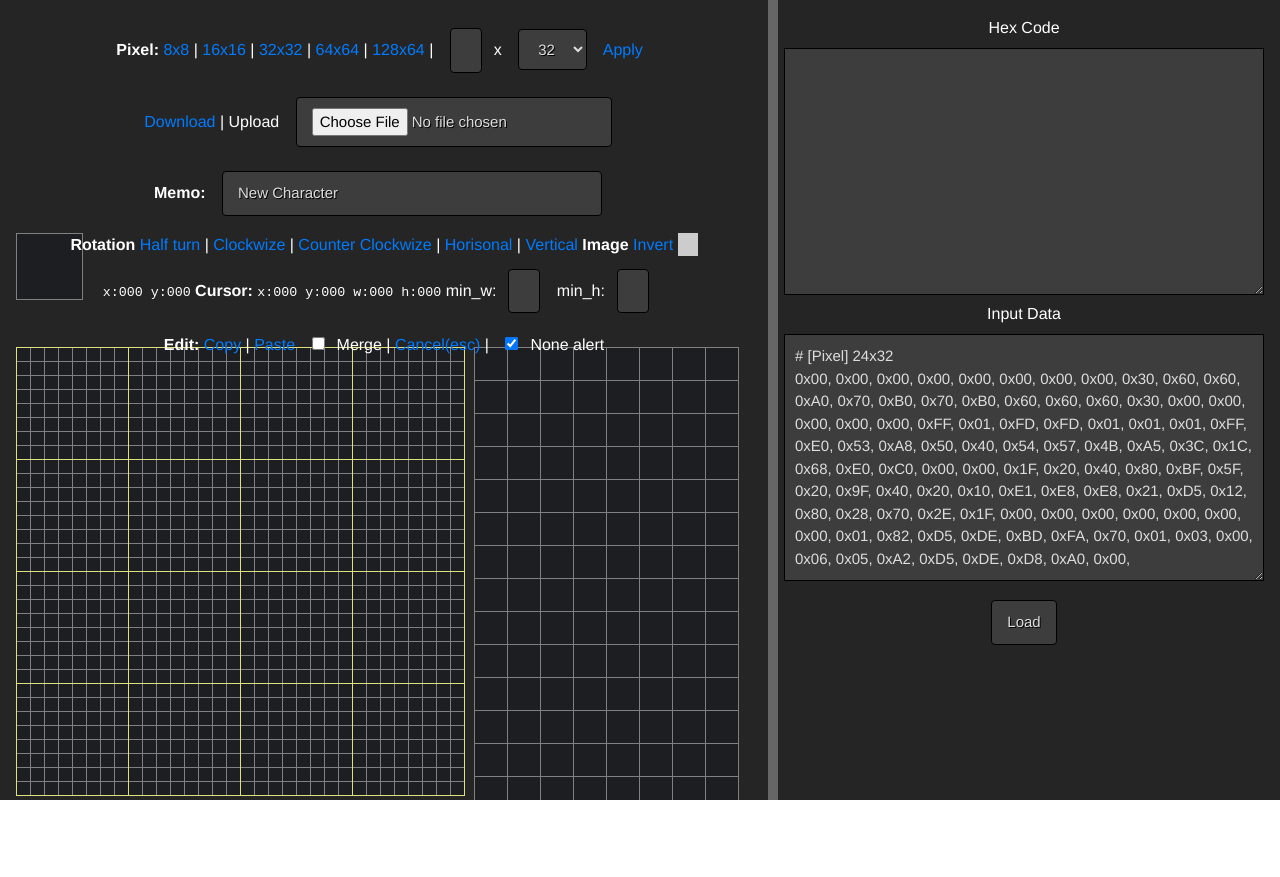
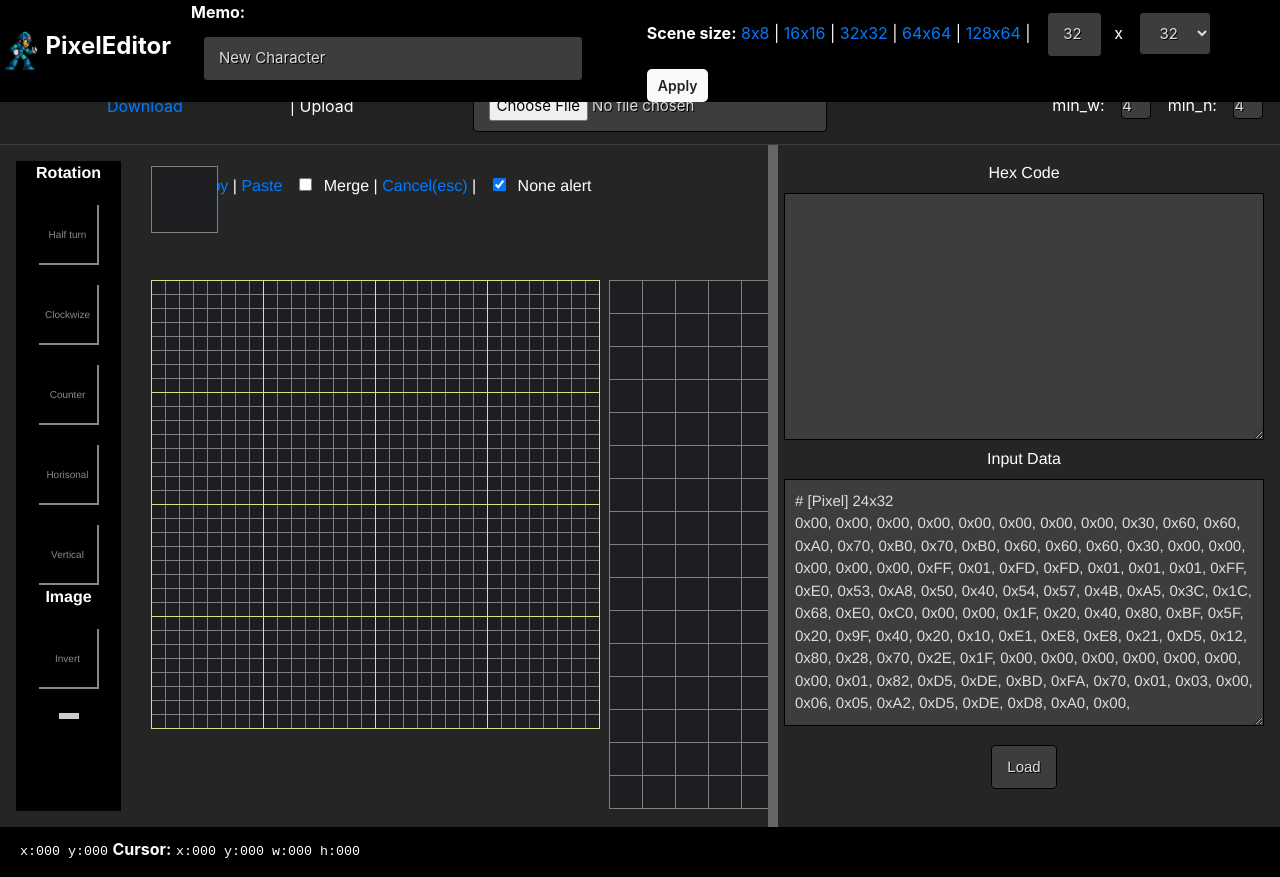
Before and after one commit to EtnasSoft/PixelEditor, a website: page index.html in a window 1280 px wide. Before the commit the page ends 800 px from the top, so only its background shows below. Drawn offline with nearby package versions, Linux system fonts and the light colour scheme; files that its build step writes are made by us from their sources; files whose address does not match are found by name.

Commit message:
Adding some styles for a backbone structure.

```diff
--- a/index.html
+++ b/index.html
@@ -14,11 +14,20 @@
     <link rel="stylesheet" href="/dist/app.css">
 </head>
 <body>
-<div class="wrapper">
-  <div class="pane pane__left scrollable">
-    <!-- -------------------------------------------------------------- -->
-    <div class="pane__controls">
-      <b>Pixel:</b>
+
+<header>
+  <div class="app__brand">
+    <figure class="app__logo">
+      <img src="dist/img/logo.png" alt="Main Logo">
+    </figure>
+    <h1>PixelEditor</h1>
+  </div>
+  <div class="scene__options">
+    <div class="scene__options__title">
+      <b>Memo:</b> <input type="text" name="memo" id="memo">
+    </div>
+    <div class="scene__options__size">
+      <b>Scene size:</b>
       <a href="javascript:change_edit_pixel(8,8);">8x8</a> |
       <a href="javascript:change_edit_pixel(16,16);">16x16</a> |
       <a href="javascript:change_edit_pixel(32,32);">32x32</a> |
@@ -38,33 +47,44 @@
         <option value="64">64</option>
       </select>
 
-      <a href="javascript:apply_edit_pixel();">Apply</a>&nbsp;&nbsp;
+      <a class="btn btn--white" href="javascript:apply_edit_pixel();">Apply</a>
+    </div>
+  </div>
+</header>
+<div class="pane__controls">
   <br>
   <a id="download" href="" download="" onclick="data_download()" 　target="_blank">Download</a> |
   Upload <input type="file" id="data_upload" accept="*/*"><br>
 
-      <b>Memo:</b> <input type="text" name="memo" id="memo">
+  <div>
+    <label for="min_w">min_w:</label>
+    <input type="text" name="min_w" id="min_w">
+    <label for="min_h">min_h:</label>
+    <input type="text" name="min_h" id="min_h">&nbsp;
+  </div>
   <!--<input type="checkbox" name="view_hx" id="view_hx" onclick="set_view_hx()" value="">View Hex Data<br>-->
 </div>
-    <div id="edit_view">
-      <span id="edit_menu">
+<div class="wrapper">
+  <div class="pane pane__left scrollable">
+    <!-- -------------------------------------------------------------- -->
+
+
+    <div id="edit__tools">
       <b>Rotation</b>
-      <a href="javascript:edit_half_turn();">Half turn</a> |
-      <a href="javascript:edit_clockwize();">Clockwize</a> |
-      <a href="javascript:edit_counter_clockwize();">Counter Clockwize</a> |
-      <a href="javascript:edit_horisonal();">Horisonal</a> |
+      <a href="javascript:edit_half_turn();">Half turn</a>
+      <a href="javascript:edit_clockwize();">Clockwize</a>
+      <a href="javascript:edit_counter_clockwize();">Counter Clockwize</a>
+
+      <a href="javascript:edit_horisonal();">Horisonal</a>
       <a href="javascript:edit_vertical();">Vertical</a>
+
       <b>Image</b>
       <a href="javascript:edit_invert();">Invert</a>&nbsp;
       <span id="edit_mes"></span>
-      <br>
-      <span id="edit_info"></span> min_w:<input type="text" name="min_w" id="min_w"> min_h:<input type="text"
-        name="min_h"
-        id="min_h">&nbsp;
+    </div>
 
-        <br>
-
-
+    <div id="edit_view">
+     <div>
        <b>Edit:</b>
        <a href="#" onmouseover="set_edit_mes('edit_copy'); return false;">Copy</a> |
        <a href="#" onmouseover="set_edit_mes('edit_paste');  return false;">Paste</a>
@@ -77,14 +97,16 @@
        <span id="edit_undo"><a href="javascript:edit_undo();"
          onmouseover="set_edit_mes('edit_undo');">Undo(z)</a> | </span>
        <input type="checkbox" name="edit_alert" id="edit_alert" onclick="set_edit_alert()" value="">None alert
-      </span>
-
+     </div>
       <canvas id="editor" class="editor__canvas" width="" height=""></canvas>
       <canvas id="cursor" class="editor__canvas" width="" height=""></canvas>
     </div>
     <!-- -------------------------------------------------------------- -->
 
   </div>
+
+
+
   <div class="pane pane__right scrollable">
     <div class="pane__content">
       <div>
@@ -100,7 +122,11 @@
     </div>
     <div class="gutter"></div>
   </div>
+
 </div>
+<footer>
+  <section id="edit_info"></section>
+</footer>
 
 
 
--- a/src/assets/less/layout.less
+++ b/src/assets/less/layout.less
@@ -32,10 +32,10 @@ body {
 }
 
 .wrapper {
-  height: 100vh;
-  width: 100vw;
   background: #252525;
   display: flex;
+  height: calc(100vh - 68px - 50px);
+  width: 100vw;
 }
 
 .pane {
@@ -46,6 +46,8 @@ body {
 
 .pane__left {
   min-width: 60%;
+  display: flex;
+  align-items: stretch;
 }
 
 .pane__right {
@@ -62,6 +64,21 @@ body {
   cursor: col-resize;
 }
 
+.pane__controls {
+  align-items: center;
+  background-color: #222;
+  border-top: 1px solid #3E3D3D;
+  border-bottom: 1px solid #3E3D3D;
+  color: #fff;
+  display: flex;
+  justify-content: space-between;
+  margin-top: 68px;
+  padding: 0;
+}
+
+
+// Defaults
+// -----------------
 button, input, select {
   margin: 12px;
   background-color: #3E3D3D;
@@ -73,3 +90,71 @@ button, input, select {
   font-size: 15px;
   text-shadow: var(--main-black) 1px 1px 0;
 }
+
+
+// Atoms
+// -----------------
+.btn {
+  padding: 5px 10px;
+  border-radius: 5px;
+  font-weight: 600;
+  font-size: 14px;
+}
+
+.btn--white {
+  background-color: #fafafa;
+  color: #222;
+
+  &:hover {
+    background-color: #ccc;
+  }
+}
+
+
+// Sections
+// ------------------
+header {
+  background-color: #000;
+  color: #fff;
+  display: flex;
+  position: fixed;
+  top: 0;
+  width: 100%;
+  z-index: 99;
+
+  .app__brand {
+    align-items: center;
+    display: flex;
+    margin-right: 20px;
+    min-width: 150px;
+
+    h1 {
+      font-weight: bolder;
+      font-size: 24px;
+    }
+
+    .app__logo {
+      margin: 0;
+      width: 48px;
+
+      img {
+        width: 100%;
+      }
+    }
+  }
+  .scene__options {
+    display: flex;
+
+    .scene__options__title {}
+    .scene__options__size {}
+  }
+}
+
+footer {
+  background-color: #000;
+  color: #fff;
+  height: 50px;
+  margin: 0;
+  padding: 10px 20px;
+  width: 100%;
+}
--- a/src/assets/less/main.less
+++ b/src/assets/less/main.less
@@ -40,29 +40,52 @@ body, input, select {
   font-family: monospace;
   font-size: 10pt;
 }
+
 #memo {
   width: 380px;
 }
+
 #min_w, #min_h {
+  padding: 0;
   width: 30px;
 }
+
 #edit_view {
   position: relative;
-  left: 0;
+  left: 30px;
   top: 5px;
 }
+
 #edit_mes {
   background-color: #ccc;
   padding: 3px 10px;
   color: #222;
 }
-#edit_menu {
-  position: relative;
+
+#edit__tools {
+  background-color: #000;
+  display: flex;
+  flex-direction: column;
+  width: 105px;
   z-index: 2;
+  align-items: center;
+  height: initial;
+
+  a {
+    background-color: #000;
+    border-bottom: 2px solid #888;
+    border-right: 2px solid #888;
+    color: #888;
+    font-size: 10px;
+    height: 60px;
+    line-height: 60px;
+    margin-top: 20px;
+    width: 60px;
+  }
 }
 
 #pixel_x {
-  width: 30px;
+  width: 55px;
 }
 
 
```
Also changed, not shown: src/assets/img/logo.png (added). Lines whose indentation alone changed are shown as unchanged.
